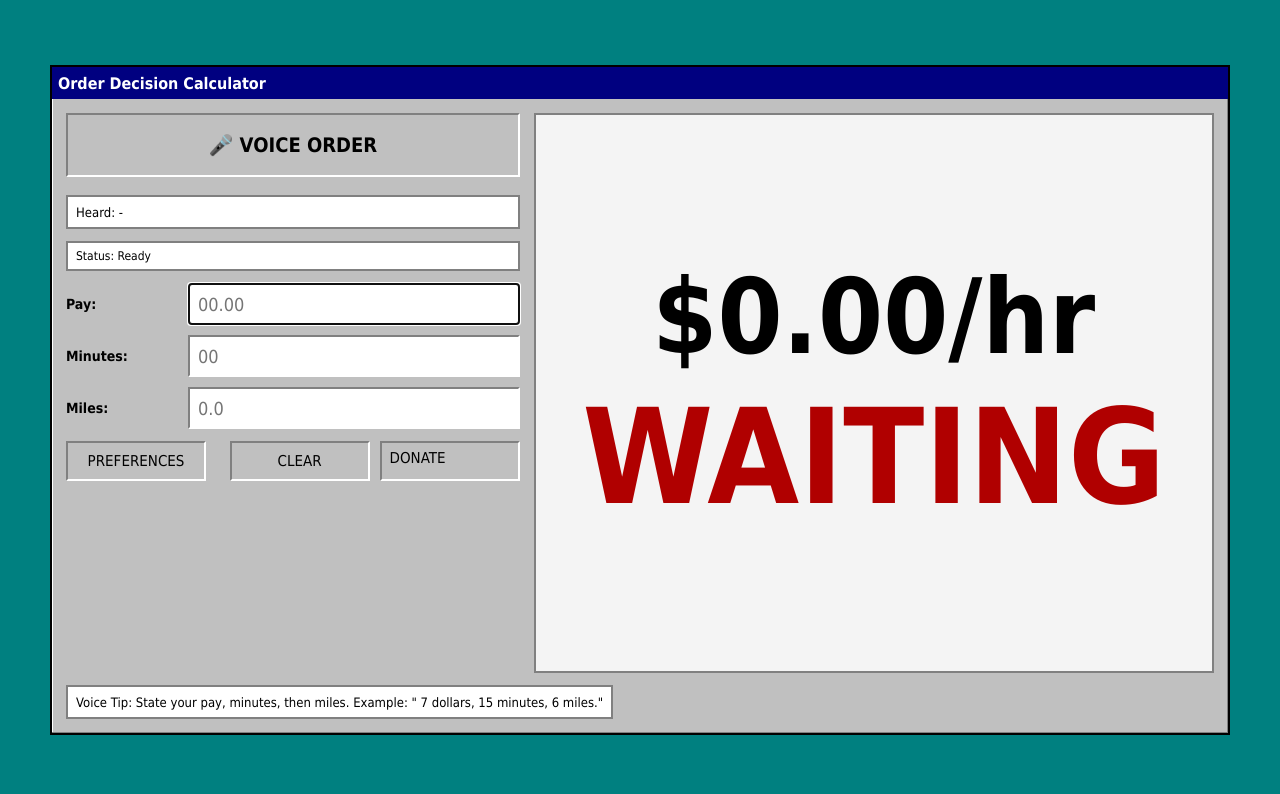
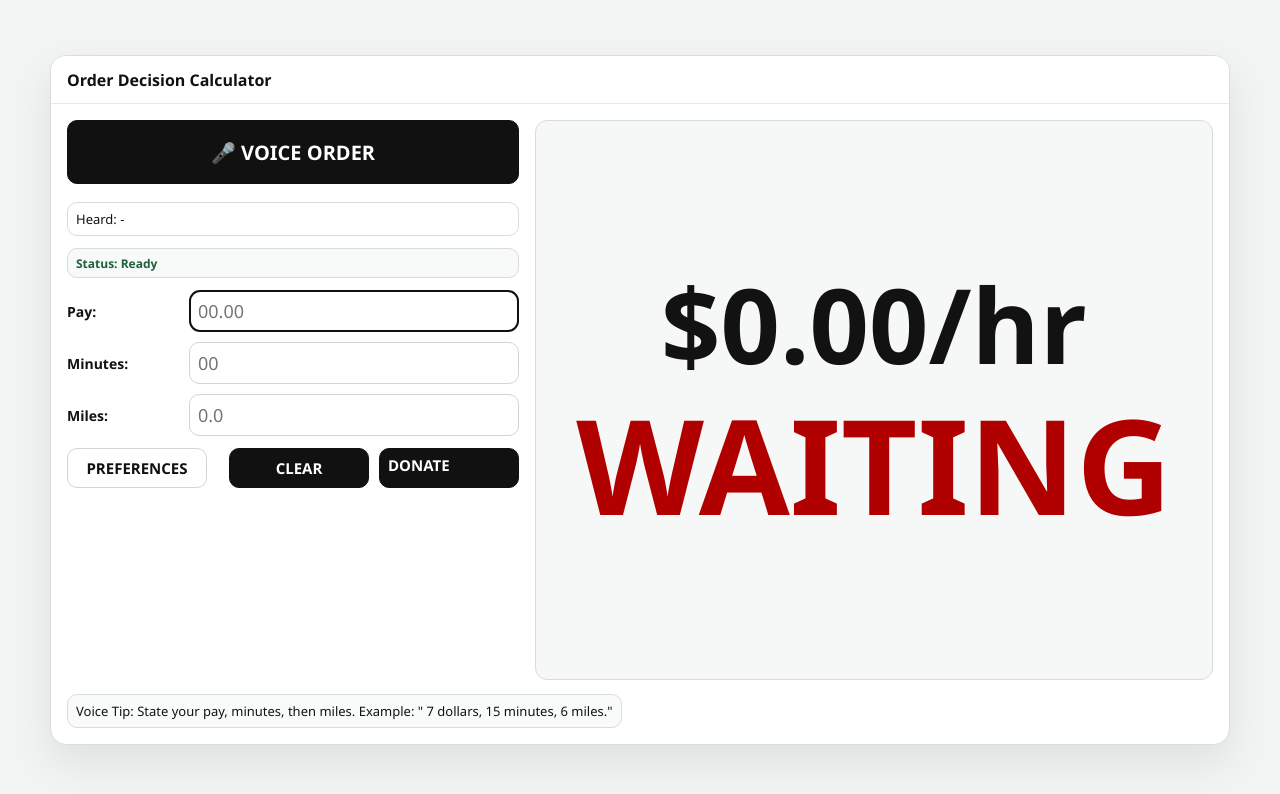
Before and after one commit to obscuratempura/UberCalc, a React (Vite) app in the folder frontend/: page / in a window 1280 px wide. Shown: the top 794 px of the page. Built offline with nearby package versions, Linux system fonts and the light colour scheme; no server answers.

Commit message:
Refresh UI to modern white black green theme

```diff
--- a/frontend/src/styles.css
+++ b/frontend/src/styles.css
@@ -1,6 +1,6 @@
 :root {
   color-scheme: light;
-  font-family: "MS Sans Serif", Tahoma, sans-serif;
+  font-family: "Segoe UI", Tahoma, sans-serif;
   font-size: 16px;
 }
 
@@ -10,8 +10,8 @@
 
 body {
   margin: 0;
-  color: #000;
-  background: #008080;
+  color: #121212;
+  background: #f1f4f3;
 }
 
 .desktop {
@@ -23,32 +23,35 @@ body {
 
 .window {
   width: min(100%, 1180px);
-  background: #c0c0c0;
-  border: 2px solid #000;
-  box-shadow: inset -1px -1px #808080, inset 1px 1px #fff;
+  background: #ffffff;
+  border: 1px solid #d8dfdb;
+  border-radius: 16px;
+  box-shadow: 0 18px 40px rgba(0, 0, 0, 0.08);
+  overflow: hidden;
 }
 
 .title-bar {
-  min-height: 32px;
+  min-height: 48px;
   display: flex;
   align-items: center;
-  background: #000080;
-  color: #fff;
+  background: #ffffff;
+  color: #111;
   font-weight: 700;
-  padding: 4px 6px;
+  padding: 10px 16px;
+  border-bottom: 1px solid #e6ece8;
 }
 
 .window-body {
-  padding: 14px;
+  padding: 16px;
   position: relative;
   display: grid;
-  gap: 12px;
+  gap: 14px;
 }
 
 .layout-split {
   display: grid;
   grid-template-columns: 2fr 3fr;
-  gap: 14px;
+  gap: 16px;
   min-height: 560px;
 }
 
@@ -67,26 +70,34 @@ body {
   padding-top: 10px;
   padding-bottom: 10px;
   margin-bottom: 6px;
+  background: #111;
+  color: #fff;
+  border: 1px solid #111;
+  border-radius: 10px;
 }
 
 .voice-heard {
-  border: 2px solid #808080;
+  border: 1px solid #d6ddda;
   background: #fff;
   min-height: 34px;
   padding: 6px 8px;
   font-size: 13px;
   display: flex;
   align-items: center;
+  border-radius: 10px;
 }
 
 .voice-status {
-  border: 2px solid #808080;
-  background: #fff;
+  border: 1px solid #d6ddda;
+  background: #f7faf8;
   min-height: 30px;
   padding: 4px 8px;
   font-size: 12px;
   display: flex;
   align-items: center;
+  border-radius: 10px;
+  color: #1f5f3b;
+  font-weight: 600;
 }
 
 .input-grid,
@@ -98,36 +109,32 @@ body {
 }
 
 label {
-  font-weight: 700;
+  font-weight: 600;
   font-size: 14px;
 }
 
 input,
 button {
-  border-top: 2px solid #808080;
-  border-left: 2px solid #808080;
-  border-right: 2px solid #fff;
-  border-bottom: 2px solid #fff;
+  border: 1px solid #cfd7d3;
   background: #fff;
-  color: #000;
+  color: #111;
   font-family: inherit;
   font-size: 18px;
   min-height: 42px;
   padding: 6px 8px;
+  border-radius: 10px;
 }
 
 button {
-  background: #c0c0c0;
+  background: #ffffff;
   min-height: 40px;
   font-size: 15px;
   cursor: pointer;
+  font-weight: 600;
 }
 
 button:active {
-  border-top-color: #fff;
-  border-left-color: #fff;
-  border-right-color: #808080;
-  border-bottom-color: #808080;
+  transform: translateY(1px);
 }
 
 button:disabled {
@@ -166,9 +173,15 @@ button:disabled {
   min-width: 140px;
 }
 
+.button-bar .button-group button {
+  background: #111;
+  color: #fff;
+  border-color: #111;
+}
+
 .voice-tip-bottom {
-  border: 2px solid #808080;
-  background: #fff;
+  border: 1px solid #d6ddda;
+  background: #f8fbf9;
   min-height: 34px;
   padding: 6px 8px;
   font-size: 13px;
@@ -177,6 +190,7 @@ button:disabled {
   justify-self: start;
   width: fit-content;
   max-width: 100%;
+  border-radius: 10px;
 }
 
 .donate-row {
@@ -193,8 +207,8 @@ button:disabled {
 }
 
 .advanced-badge {
-  border: 2px solid #808080;
-  background: #fff9d6;
+  border: 1px solid #b9e4cc;
+  background: #effaf3;
   min-height: 24px;
   padding: 2px 6px;
   font-size: 11px;
@@ -202,10 +216,12 @@ button:disabled {
   align-items: center;
   width: fit-content;
   font-weight: 700;
+  border-radius: 8px;
+  color: #0f7a46;
 }
 
 .result-zone {
-  border: 2px solid #808080;
+  border: 1px solid #d6ddda;
   display: grid;
   place-content: center;
   gap: 26px;
@@ -213,22 +229,23 @@ button:disabled {
   padding: 18px;
   min-width: 0;
   overflow: hidden;
+  border-radius: 12px;
 }
 
 .result-zone.neutral-bg {
-  background: #f4f4f4;
+  background: #f6f8f7;
 }
 
 .result-zone.take-bg {
-  background: #e8f6e8;
+  background: #eaf9f0;
 }
 
 .result-zone.slow-bg {
-  background: #fff8d7;
+  background: #f5f1dd;
 }
 
 .result-zone.decline-bg {
-  background: #fde9e9;
+  background: #fbeeee;
 }
 
 .rate-hero {
@@ -245,7 +262,7 @@ button:disabled {
 }
 
 .decision-hero.take {
-  color: #008000;
+  color: #0f8f52;
 }
 
 .decision-hero.slow {
@@ -257,7 +274,7 @@ button:disabled {
 }
 
 .api-issue {
-  border: 2px solid #808080;
+  border: 1px solid #e0d0d0;
   background: #fff;
   color: #8b0000;
   padding: 8px;
@@ -265,6 +282,7 @@ button:disabled {
   line-height: 1.3;
   max-width: 100%;
   overflow-wrap: anywhere;
+  border-radius: 10px;
 }
 
 .prefs-overlay {
@@ -278,9 +296,11 @@ button:disabled {
 
 .prefs-window {
   width: min(100%, 460px);
-  background: #c0c0c0;
-  border: 2px solid #000;
-  box-shadow: inset -1px -1px #808080, inset 1px 1px #fff;
+  background: #fff;
+  border: 1px solid #d8dfdb;
+  border-radius: 14px;
+  box-shadow: 0 22px 40px rgba(0, 0, 0, 0.14);
+  overflow: hidden;
 }
 
 .donate-window {
@@ -296,13 +316,13 @@ button:disabled {
 }
 
 .prefs-title {
-  min-height: 28px;
-  background: #000080;
+  min-height: 40px;
+  background: #111;
   color: #fff;
   font-weight: 700;
   display: flex;
   align-items: center;
-  padding: 4px 8px;
+  padding: 8px 12px;
 }
 
 .prefs-body {
@@ -319,16 +339,14 @@ button:disabled {
 }
 
 .prefs-grid select {
-  border-top: 2px solid #808080;
-  border-left: 2px solid #808080;
-  border-right: 2px solid #fff;
-  border-bottom: 2px solid #fff;
+  border: 1px solid #cfd7d3;
   background: #fff;
-  color: #000;
+  color: #111;
   font-family: inherit;
   font-size: 16px;
   min-height: 34px;
   padding: 4px 6px;
+  border-radius: 10px;
 }
 
 .pref-toggle {
```
